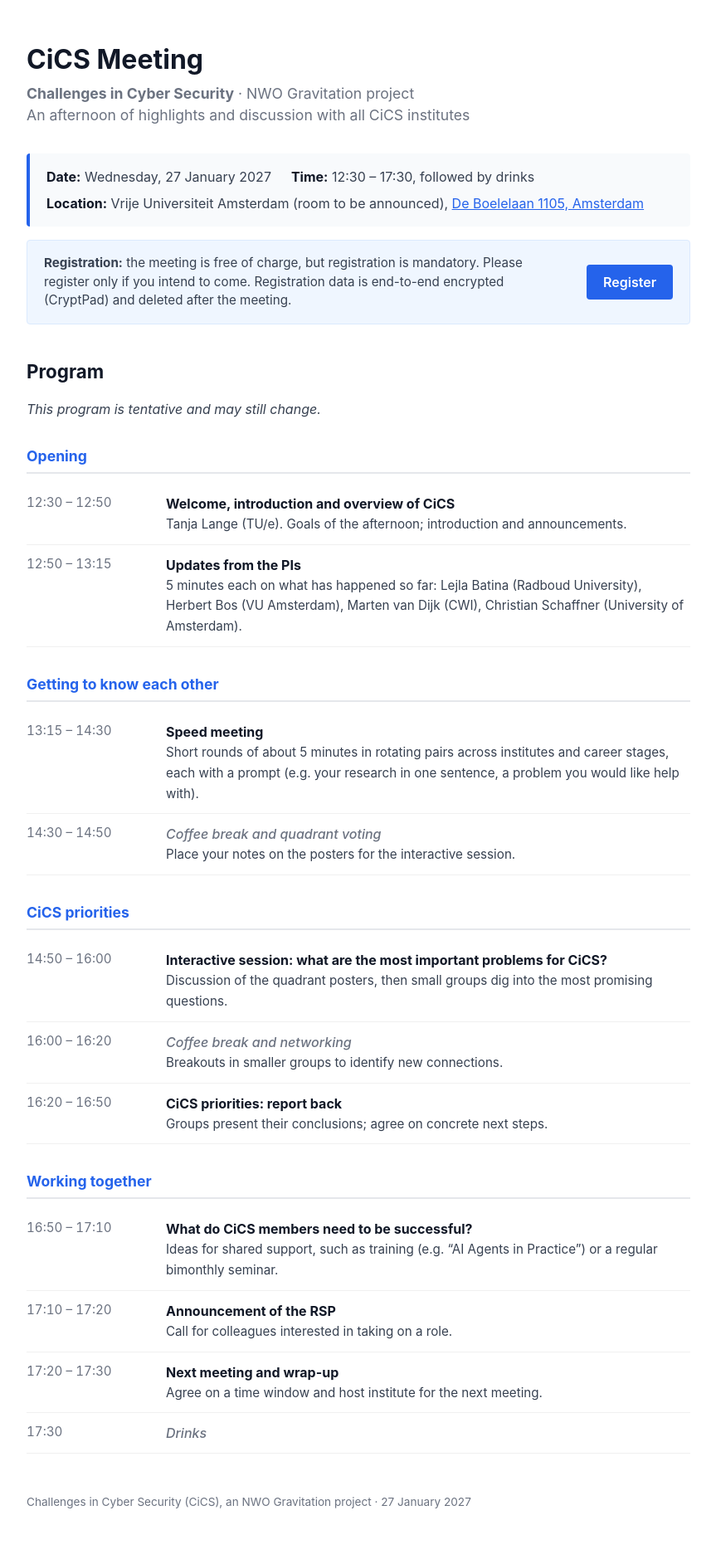
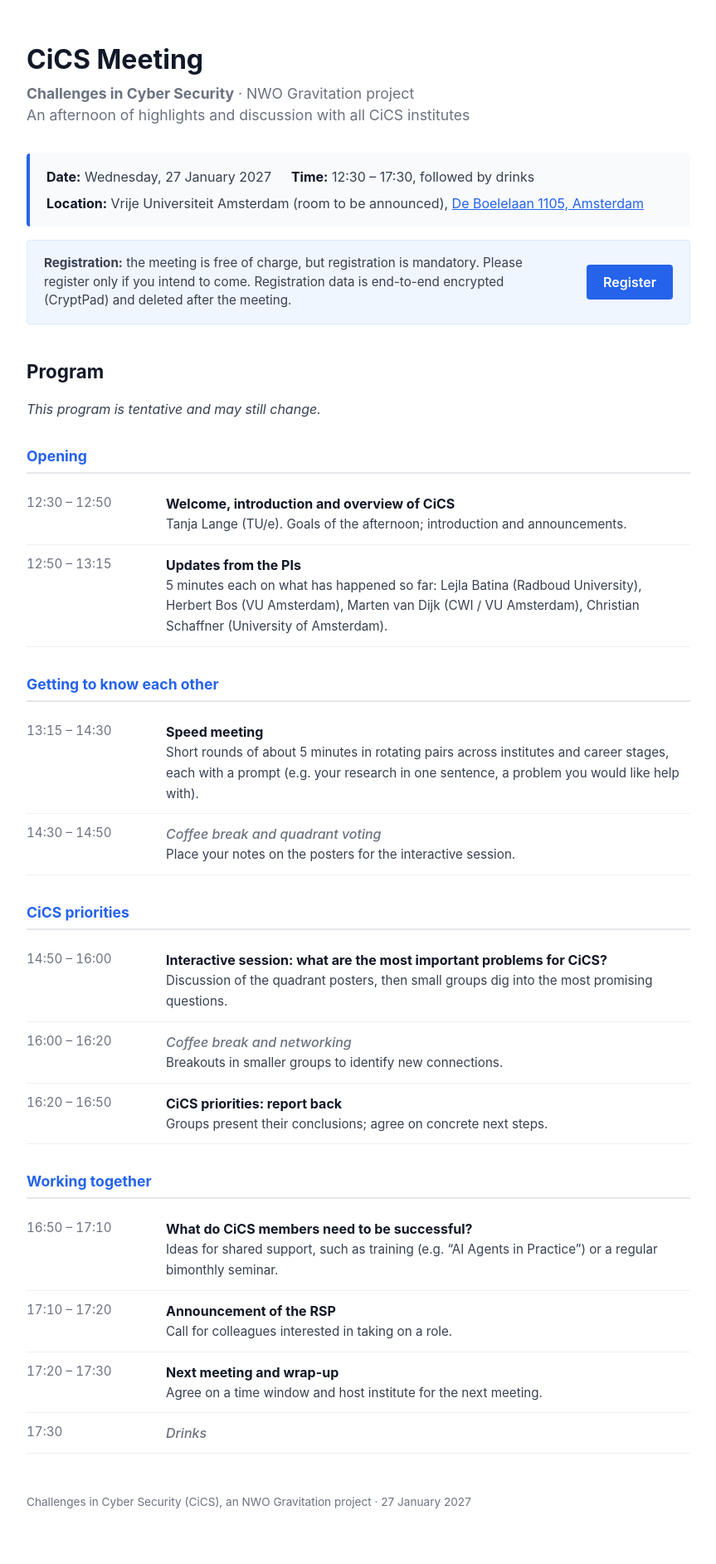
Before and after one commit to CiCS-project/meeting-2027, a Jekyll site: the page built from index.html, in a window 1280 px wide. Shown: the whole page at 83% size, without its empty margins (208-1071 px from the left). Built offline with Jekyll 4.4.1, drawn with Linux system fonts in a browser that asks for light colours.

Commit message:
Program: Marten van Dijk (CWI / VU Amsterdam)
Co-Authored-By: Claude Opus 5.5 <noreply@anthropic.com>

```diff
--- a/_data/program.yml
+++ b/_data/program.yml
@@ -9,7 +9,7 @@
       detail: "Tanja Lange (TU/e). Goals of the afternoon; introduction and announcements."
     - time: "12:50 – 13:15"
       title: "Updates from the PIs"
-      detail: "5 minutes each on what has happened so far: Lejla Batina (Radboud University), Herbert Bos (VU Amsterdam), Marten van Dijk (CWI), Christian Schaffner (University of Amsterdam)."
+      detail: "5 minutes each on what has happened so far: Lejla Batina (Radboud University), Herbert Bos (VU Amsterdam), Marten van Dijk (CWI / VU Amsterdam), Christian Schaffner (University of Amsterdam)."
 
 - session: "Getting to know each other"
   items:
```
